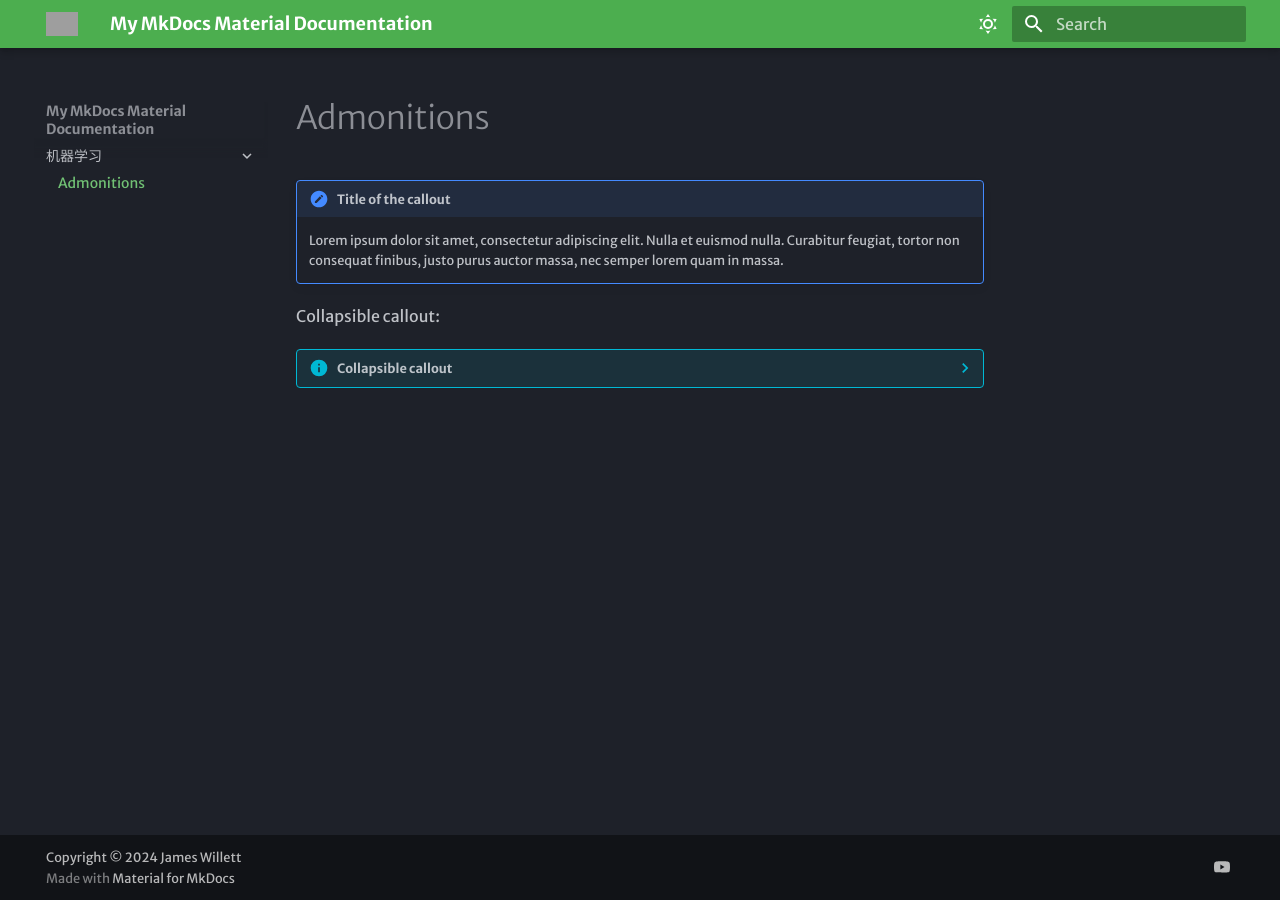
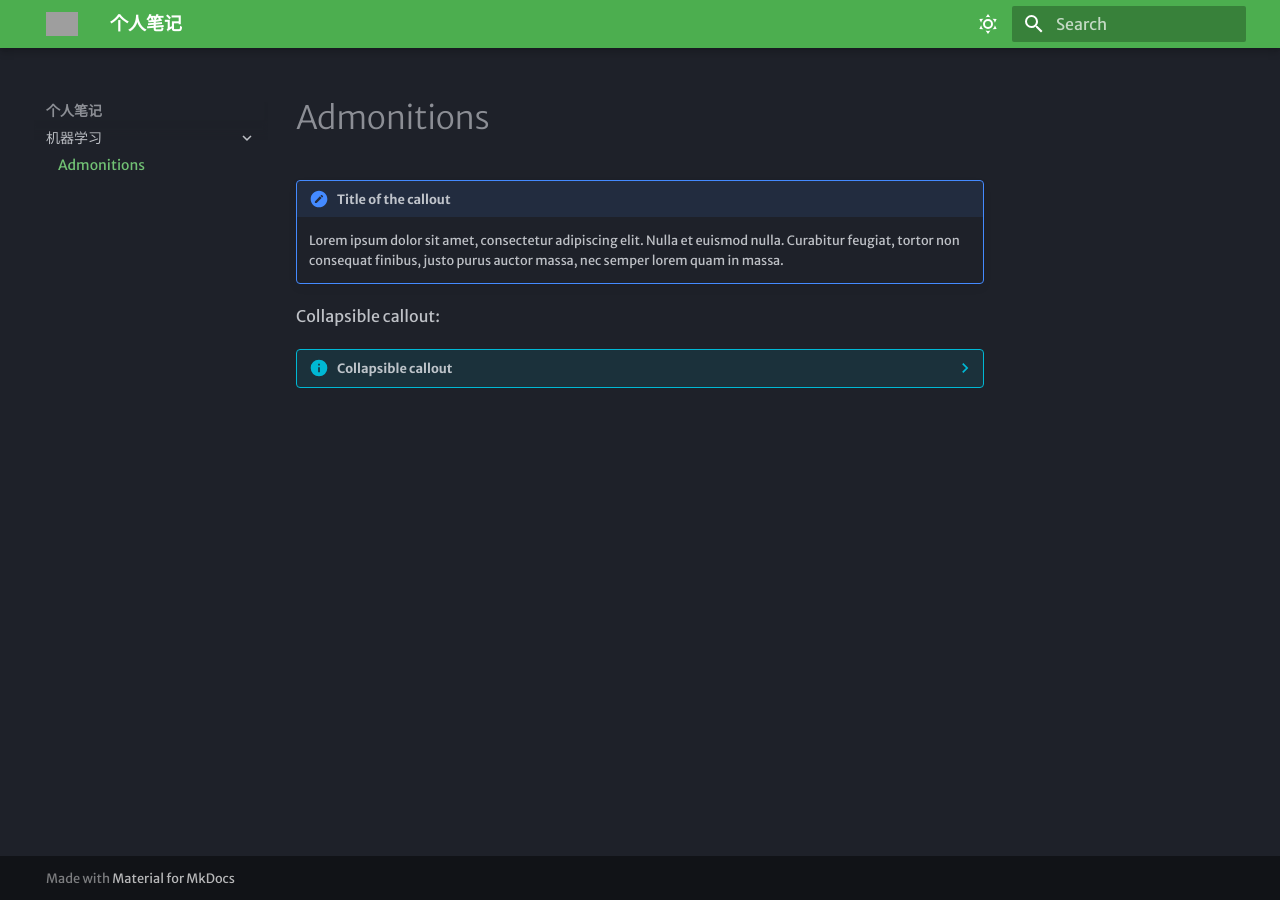
Before and after one commit to songw/my_blog, an MkDocs documentation site: the page built from docs/机器学习/admonitions.md, in a window 1280 px wide. Built offline with MkDocs 1.6.1 and Material for MkDocs 9.7.7, drawn with Linux system fonts in a browser that asks for light colours; some web fonts are replaced; grey boxes are pictures that could not be loaded.

Commit message:
third commit

```diff
--- a/mkdocs.yml
+++ b/mkdocs.yml
@@ -1,4 +1,4 @@
-site_name: My MkDocs Material Documentation
+site_name: 个人笔记
 site_url: https://sitename.example
 theme:
   name: material
@@ -47,10 +47,3 @@ markdown_extensions:
       alternate_style: true
   - admonition
   - pymdownx.details
-
-extra:
-  social:
-    - icon: simple/youtube
-      link: https://youtube.com/@james-willett
-
-copyright: Copyright &copy; 2024 James Willett
```
